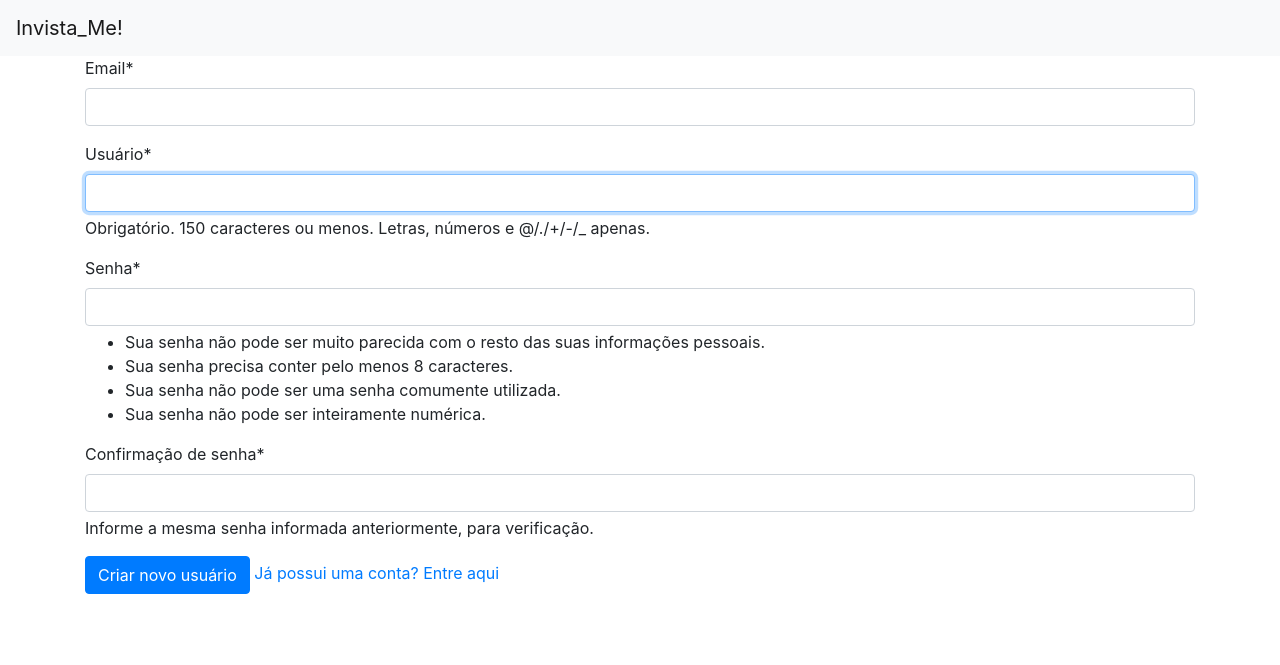
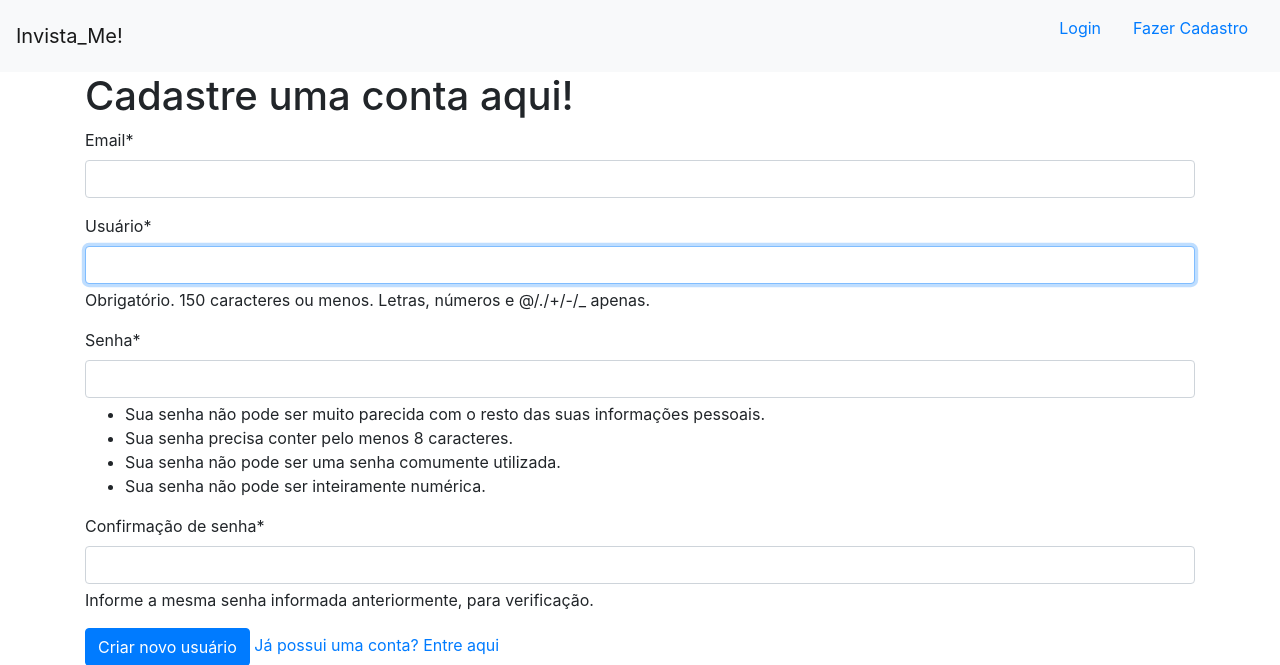
Before and after one commit to Jonatas98Lopes/Django-Projects, a Django app: page /conta/ in a window 1280 px wide. Shown: the top 665 px of the page. Run offline with Django 4.2, Linux system fonts and the light colour scheme; some libraries are stand-ins or nearby versions.

Commit message:
Improvements

```diff
--- a/projeto_invista_me/invista_me/templates/invista_me/base.html
+++ b/projeto_invista_me/invista_me/templates/invista_me/base.html
@@ -14,6 +14,24 @@
     <!-- As a link -->
     <nav class="navbar navbar-light bg-light">
       <a class="navbar-brand" href="{% url 'investimentos'%}">Invista_Me!</a>
+      <ul style="list-style: none;">
+        {% if user.is_authenticated %}
+
+        <li style="float: right">
+          <strong class="nav-item nav-link">Bem-vindo {{user.get_username}}</strong>
+        </li>
+        <li style="float: left">
+            <a href="{% url 'logout' %}" class="nav-item nav-link">Logout</a>
+        </li>
+      {% else %}
+          <li style="float: left">
+              <a href="{% url 'login' %}" class="nav-item nav-link">Login</a>
+          </li>
+          <li style="float: left">
+              <a href="{% url 'novo_usuario' %}" class="nav-item nav-link">Fazer Cadastro</a>
+          </li>
+          {% endif %}
+      </ul>
     </nav>
     {% if messages%}
     {% for message in messages %}
--- a/projeto_invista_me/projeto_invista_me/settings.py
+++ b/projeto_invista_me/projeto_invista_me/settings.py
@@ -128,3 +128,4 @@ CRISPY_TEMPLATE_PACK = 'bootstrap5'
 # https://docs.djangoproject.com/en/4.1/ref/settings/#default-auto-field
 
 DEFAULT_AUTO_FIELD = 'django.db.models.BigAutoField'
+LOGIN_REDIRECT_URL = 'investimentos'
--- a/projeto_invista_me/projeto_invista_me/urls.py
+++ b/projeto_invista_me/projeto_invista_me/urls.py
@@ -17,10 +17,12 @@ from django.contrib import admin
 from django.urls import path
 from invista_me import views
 from usuarios import views as usuario_views
-
+from django.contrib.auth import views as auth_views
 urlpatterns = [
     path('admin/', admin.site.urls),
     path('', views.investimento, name='investimentos'),
+    path('login/', auth_views.LoginView.as_view(template_name='usuarios/login.html'), name='login'),
+    path('logout/', auth_views.LogoutView.as_view(template_name='usuarios/logout.html'), name='logout'),
     path('contato/', views.contato, name='contato'),
     path('minha_historia/', views.minha_historia, name='minha_historia'),
     path('novo_investimento/', views.criar, name='novo_investimento'),
--- a/projeto_invista_me/usuarios/templates/usuarios/registrar.html
+++ b/projeto_invista_me/usuarios/templates/usuarios/registrar.html
@@ -2,12 +2,12 @@
 {% load crispy_forms_tags %}
 {% block conteudo %}
 <div class="container">
+    <h1>Cadastre uma conta aqui!</h1>
     <form method="POST">
         {% csrf_token %}
         {{formulario | crispy}}
         <button class="btn btn-primary" type="submit">Criar novo usuário</button>
-        <a href="#">Já possui uma conta? Entre aqui</a>
+        <a href="{% url 'login' %}">Já possui uma conta? Entre aqui</a>
     </form>
-
 </div>
 {% endblock %}
--- a/projeto_invista_me/usuarios/views.py
+++ b/projeto_invista_me/usuarios/views.py
@@ -9,6 +9,6 @@ def novo_usuario(request):
             formulario.save()
             usuario = formulario.cleaned_data.get('username')
             messages.success(request, f'O usuário {usuario} foi criado com sucesso!')
-            return redirect('investimentos')
+            return redirect('login')
     formulario = UserRegisterForm()
     return render(request, 'usuarios/registrar.html', {'formulario': formulario})
```
Also changed, not shown: Django summary/Lesson17/AddingButtontoSignUP.md (+2 -0 lines), projeto_invista_me/usuarios/templates/usuarios/login.html (added, +13 -0 lines), projeto_invista_me/usuarios/templates/usuarios/logout.html (added, +12 -0 lines).
